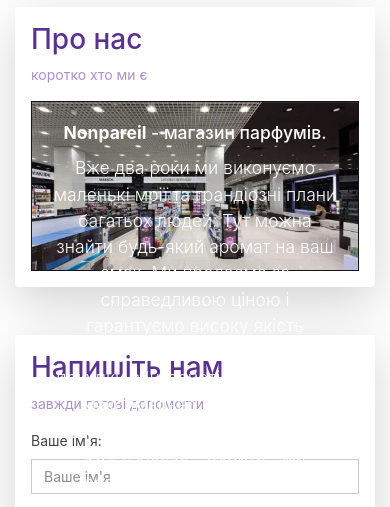
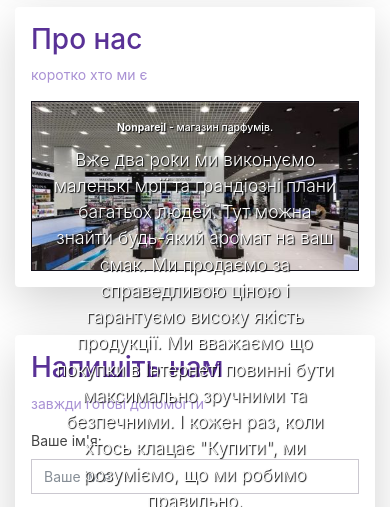
Before and after one commit to AndriiFedoriv/nonpareil, a website: page index.html in a window 390 px wide. Shown: the part 6610-7117 px from the top of the page. Drawn offline with nearby package versions, Linux system fonts and the light colour scheme.

Commit message:
change css

```diff
--- a/css/index.css
+++ b/css/index.css
@@ -44,7 +44,18 @@
   }
 }
 
-#about-us .card-text .card-title {
+@media (max-width: 770px) {
+  #about-us .card-title {
+    font-size: 0.65rem;
+    text-transform: none;
+  }
+}
+
+#about-us .card-title {
+  text-shadow: 1px 1px 1px black;
+}
+
+#about-us .card-text {
   text-shadow: 1px 1px 1px black;
 }
 
```
